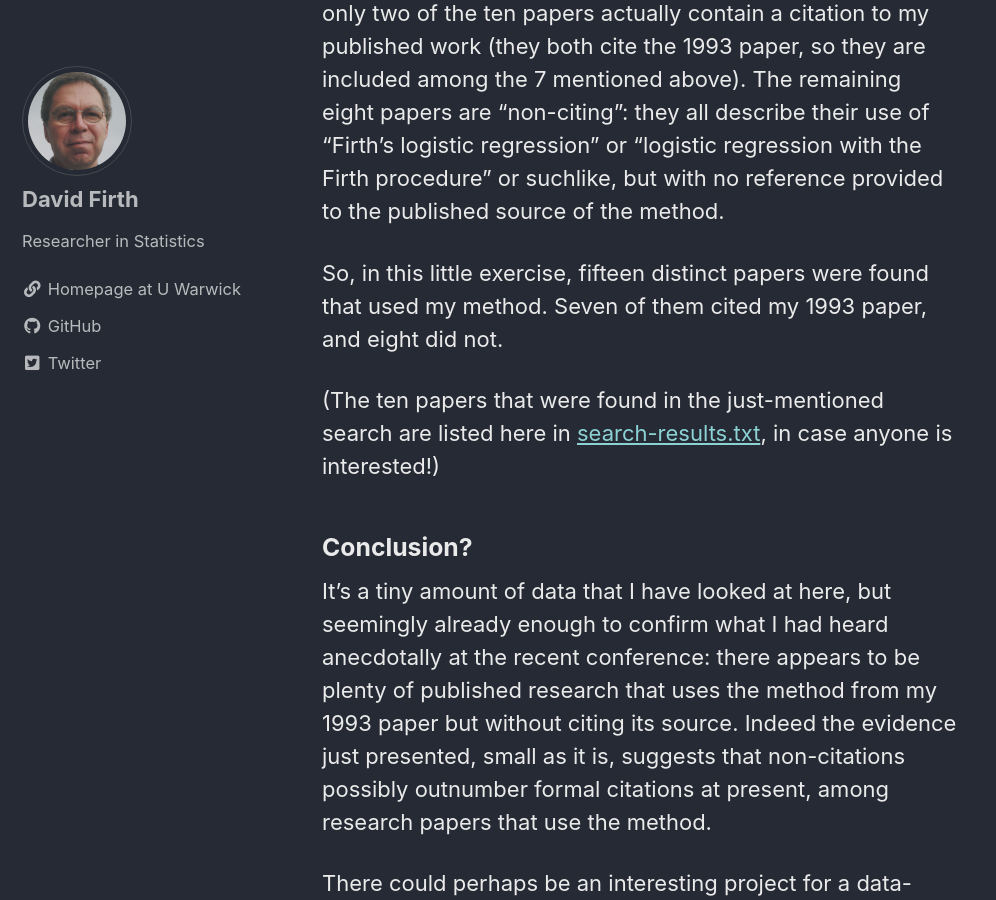
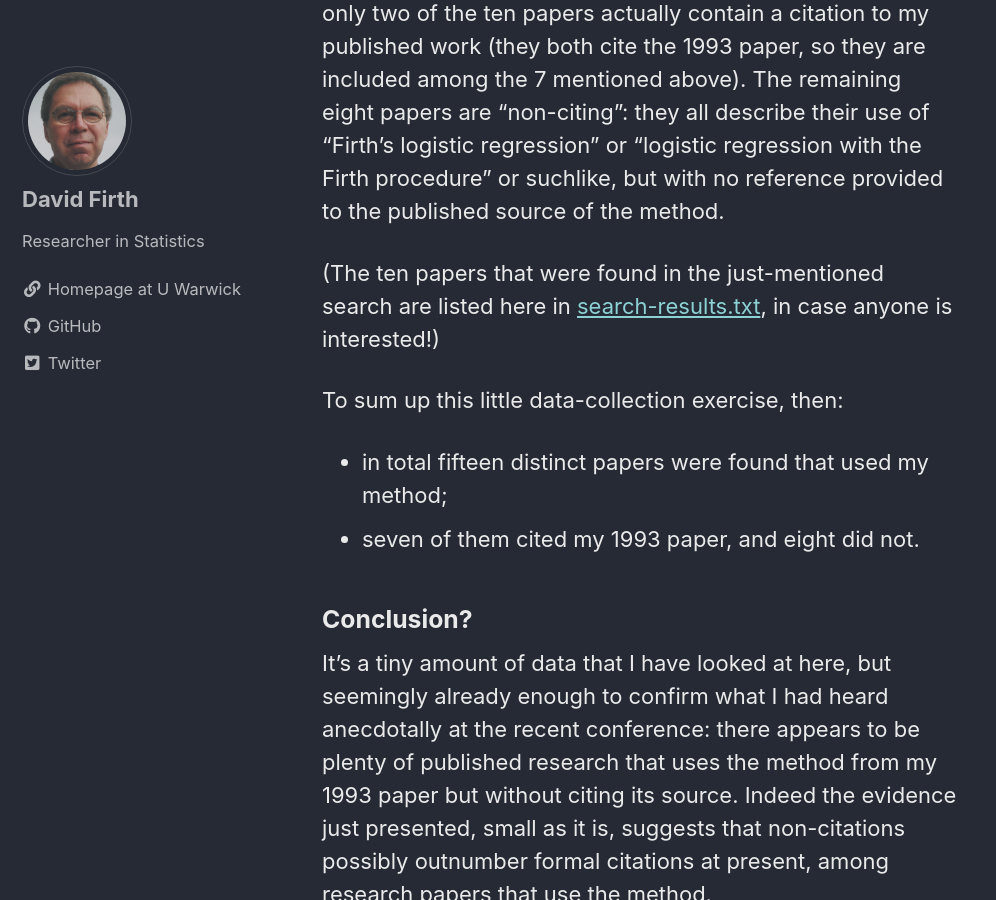
Before and after one commit to DavidFirth/blog, a Jekyll site: the page built from docs/_posts/2023-01-05-f93-citations-and-history.md, in a window 1280 px wide and 900 px high, scrolled down 2966 px. Shown: the whole window, without its empty margins (0-996 px from the left). Built offline with Jekyll 4.4.1, drawn with Linux system fonts in a browser that asks for light colours; cached includes are drawn as plain includes; comment, search, counter and statistics services are not loaded.

Commit message:
Minor edit to the new blog post

```diff
--- a/docs/_posts/2023-01-05-f93-citations-and-history.md
+++ b/docs/_posts/2023-01-05-f93-citations-and-history.md
@@ -30,9 +30,11 @@ Google Scholar records 7 citations of my 1993 paper so far, in the first 5 days
 
 But a Google Scholar search for any papers whose text includes the words "Firth" and "logistic" finds 10 papers published in 2023 to date. All ten of those papers do indeed use the method that was developed in my 1993 paper.  But only two of the ten papers actually contain a citation to my published work (they both cite the 1993 paper, so they are included among the 7 mentioned above). The remaining eight papers are "non-citing": they all describe their use of "Firth's logistic regression" or "logistic regression with the Firth procedure" or suchlike, but with no reference provided to the published source of the method.
 
-So, in this little exercise, fifteen distinct papers were found that used my method.  Seven of them cited my 1993 paper, and eight did not.
+(The ten papers that were found in the just-mentioned search are listed here in [search-results.txt](/blog/assets/media/2023/01/search-results.txt), in case anyone is interested!)
 
-(The ten papers that were found in the just-mentioned search are listed here in [search-results.txt](/blog/assets/media/2023/01/search-results.txt), in case anyone is interested!)
+To sum up this little data-collection exercise, then:
+- in total fifteen distinct papers were found that used my method;
+- seven of them cited my 1993 paper, and eight did not.
 
 ### Conclusion?
 
```
